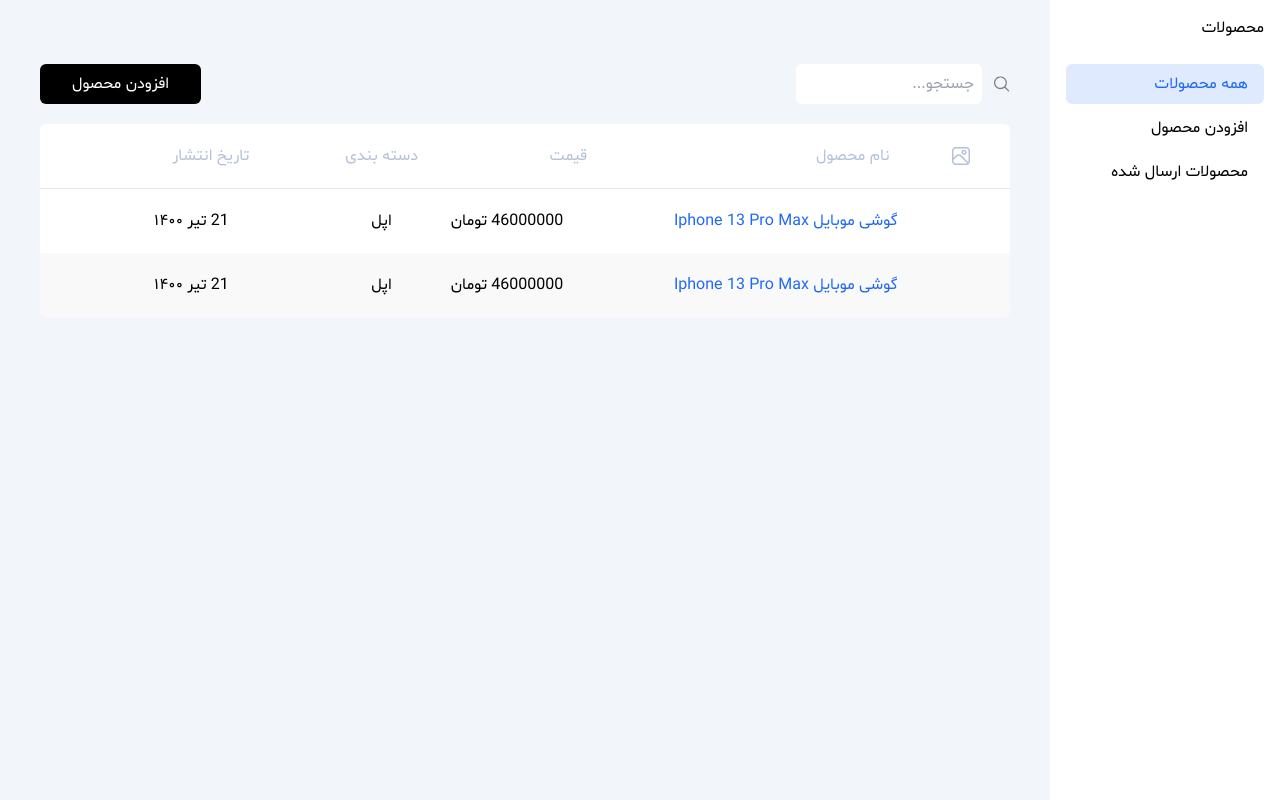
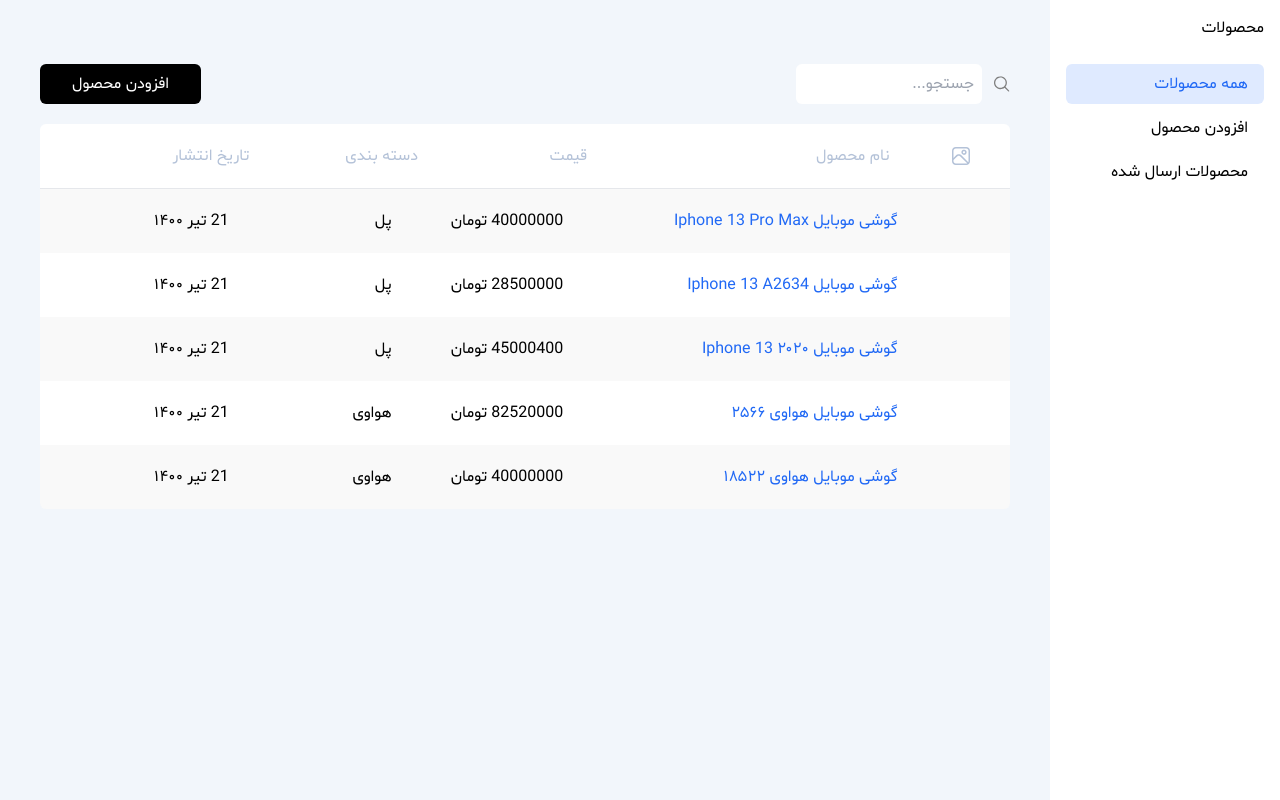
Before and after one commit to mehrabix/login-steps, a Next.js app: page /dashboard in a window 1280 px wide. Built offline with nearby package versions, Linux system fonts and the light colour scheme.

Commit message:
panel left side

```diff
--- a/pages/dashboard.jsx
+++ b/pages/dashboard.jsx
@@ -1,6 +1,59 @@
 import Link from "next/link";
+import Cookies from "js-cookie";
+import { useState, useEffect } from "react";
+import { useRouter } from "next/router";
 
 const dashboard = () => {
+
+    const productData = [
+        {
+            id: 1,
+            name: "گوشی موبایل Iphone 13 Pro Max",
+            price: "40000000 تومان",
+            group: "پل",
+            releaseDate: "21 تیر ۱۴۰۰",
+        },
+        {
+            id: 2,
+            name: "گوشی موبایل Iphone 13 A2634",
+            price: "28500000 تومان",
+            group: "پل",
+            releaseDate: "21 تیر ۱۴۰۰",
+        },
+        {
+            id: 3,
+            name: "گوشی موبایل Iphone 13 ۲۰۲۰",
+            price: "45000400 تومان",
+            group: "پل",
+            releaseDate: "21 تیر ۱۴۰۰",
+        },
+        {
+            id: 4,
+            name: "گوشی موبایل هواوی ۲۵۶۶",
+            price: "82520000 تومان",
+            group: "هواوی",
+            releaseDate: "21 تیر ۱۴۰۰",
+        },
+        {
+            id: 5,
+            name: "گوشی موبایل هواوی ۱۸۵۲۲",
+            price: "40000000 تومان",
+            group: "هواوی",
+            releaseDate: "21 تیر ۱۴۰۰",
+        },
+    ];
+
+
+    useEffect(() => {
+        Cookies.set("productData", JSON.stringify(productData));
+        setProductDataApi(JSON.parse(Cookies.get("productData")));
+
+    }, []);
+
+    const [productDataApi, setProductDataApi] = useState([]);
+
+
+
     return (
         <>
             <div dir="rtl" className="flex w-full font-Shabnam text-right ">
@@ -61,16 +114,23 @@
                                 <div className="w-[19%]">قیمت</div>
                                 <div className="w-[19%]">دسته بندی</div>
                                 <div className="w-[19%]">تاریخ انتشار</div>
+                            </div>
+                            {
+                                productDataApi.map((item,index) => {
+                                    return (
+                                        <>
+                                            <div key={item.id} className={`flex w-full group py-5 pr-28 items-center  ${
+
+
+                                                index % 2 === 0 ? 'bg-[#F9F9F9]' : 'bg-white'
 
 
 
-
-                            </div>
-                            <div className="flex w-full group py-5 pr-28 items-center bg-white">
-                                <p className="w-[39%] text-[#2169F5]">گوشی موبایل Iphone 13 Pro Max</p>
-                                <p className="w-[20%] ">46000000 تومان </p>
-                                <p className="w-[19%] ">اپل </p>
-                                <p className="w-[14%] ">21 تیر ۱۴۰۰ </p>
+                                            }`}>
+                                                <p className="w-[39%] text-[#2169F5]">{ item.name}</p>
+                                                <p className="w-[20%] ">{ item.price} </p>
+                                                <p className="w-[19%] ">{item.group} </p>
+                                                <p className="w-[14%] ">{item.releaseDate} </p>
                                                 <div className=" gap-x-2 hidden group-hover:flex">
                                                     <button>
                                                         <svg width="24" height="24" viewBox="0 0 24 24" fill="none" xmlns="http://www.w3.org/2000/svg">
@@ -103,43 +163,11 @@
 
 
                                             </div>
-                            <div className="flex w-full group py-5 pr-28 items-center bg-[#F9F9F9]">
-                                <p className="w-[39%] text-[#2169F5]">گوشی موبایل Iphone 13 Pro Max</p>
-                                <p className="w-[20%] ">46000000 تومان </p>
-                                <p className="w-[19%] ">اپل </p>
-                                <p className="w-[14%] ">21 تیر ۱۴۰۰ </p>
-                                <div className=" gap-x-2 hidden group-hover:flex">
-                                    <button>
-                                        <svg width="24" height="24" viewBox="0 0 24 24" fill="none" xmlns="http://www.w3.org/2000/svg">
-                                            <g clip-path="url(#clip0_451_204)">
-                                                <path d="M22.853 1.14795C22.1732 0.469151 21.2517 0.0878906 20.291 0.0878906C19.3303 0.0878906 18.4089 0.469151 17.729 1.14795L1.46501 17.412C0.999266 17.8751 0.629977 18.426 0.378513 19.0327C0.127049 19.6395 -0.00159798 20.2901 1.49812e-05 20.947V23C1.49812e-05 23.2652 0.105372 23.5195 0.292908 23.7071C0.480445 23.8946 0.734798 24 1.00001 24H3.05301C3.70978 24.0018 4.36038 23.8734 4.96717 23.6221C5.57396 23.3708 6.12487 23.0016 6.58801 22.536L22.853 6.27095C23.5315 5.59115 23.9126 4.66992 23.9126 3.70945C23.9126 2.74899 23.5315 1.82776 22.853 1.14795ZM5.17401 21.122C4.61002 21.6822 3.84798 21.9977 3.05301 22H2.00001V20.947C1.999 20.5529 2.07617 20.1625 2.22705 19.7984C2.37793 19.4343 2.59953 19.1038 2.87901 18.826L15.222 6.48295L17.522 8.78296L5.17401 21.122ZM21.438 4.85695L18.932 7.36395L16.632 5.06895L19.139 2.56195C19.29 2.41126 19.4693 2.29179 19.6664 2.21036C19.8636 2.12893 20.0749 2.08714 20.2883 2.08738C20.5016 2.08761 20.7128 2.12986 20.9098 2.21172C21.1069 2.29357 21.2858 2.41343 21.4365 2.56445C21.5872 2.71547 21.7067 2.8947 21.7881 3.09189C21.8695 3.28908 21.9113 3.50038 21.9111 3.71372C21.9109 3.92706 21.8686 4.13827 21.7867 4.33529C21.7049 4.5323 21.585 4.71126 21.434 4.86195L21.438 4.85695Z" fill="#2169F5" />
-                                            </g>
-                                            <defs>
-                                                <clipPath id="clip0_451_204">
-                                                    <rect width="24" height="24" fill="white" />
-                                                </clipPath>
-                                            </defs>
-                                        </svg>
+                        </>
+                                    )
+                                })
+                         }
 
-                                    </button>
-                                    <button><svg width="24" height="24" viewBox="0 0 24 24" fill="none" xmlns="http://www.w3.org/2000/svg">
-                                        <g clip-path="url(#clip0_451_206)">
-                                            <path d="M21 4H17.9C17.6679 2.87141 17.0538 1.85735 16.1613 1.12872C15.2687 0.40009 14.1522 0.00145452 13 0L11 0C9.8478 0.00145452 8.73132 0.40009 7.83875 1.12872C6.94618 1.85735 6.3321 2.87141 6.1 4H3C2.73478 4 2.48043 4.10536 2.29289 4.29289C2.10536 4.48043 2 4.73478 2 5C2 5.26522 2.10536 5.51957 2.29289 5.70711C2.48043 5.89464 2.73478 6 3 6H4V19C4.00159 20.3256 4.52888 21.5964 5.46622 22.5338C6.40356 23.4711 7.67441 23.9984 9 24H15C16.3256 23.9984 17.5964 23.4711 18.5338 22.5338C19.4711 21.5964 19.9984 20.3256 20 19V6H21C21.2652 6 21.5196 5.89464 21.7071 5.70711C21.8946 5.51957 22 5.26522 22 5C22 4.73478 21.8946 4.48043 21.7071 4.29289C21.5196 4.10536 21.2652 4 21 4ZM11 2H13C13.6203 2.00076 14.2251 2.19338 14.7316 2.55144C15.2381 2.90951 15.6214 3.41549 15.829 4H8.171C8.37858 3.41549 8.7619 2.90951 9.26839 2.55144C9.77488 2.19338 10.3797 2.00076 11 2ZM18 19C18 19.7956 17.6839 20.5587 17.1213 21.1213C16.5587 21.6839 15.7957 22 15 22H9C8.20435 22 7.44129 21.6839 6.87868 21.1213C6.31607 20.5587 6 19.7956 6 19V6H18V19Z" fill="#CE1515" />
-                                            <path d="M10 18C10.2652 18 10.5196 17.8946 10.7071 17.7071C10.8946 17.5196 11 17.2652 11 17V11C11 10.7348 10.8946 10.4804 10.7071 10.2929C10.5196 10.1054 10.2652 10 10 10C9.73478 10 9.48043 10.1054 9.29289 10.2929C9.10536 10.4804 9 10.7348 9 11V17C9 17.2652 9.10536 17.5196 9.29289 17.7071C9.48043 17.8946 9.73478 18 10 18Z" fill="#CE1515" />
-                                            <path d="M14 18C14.2652 18 14.5196 17.8946 14.7071 17.7071C14.8947 17.5196 15 17.2652 15 17V11C15 10.7348 14.8947 10.4804 14.7071 10.2929C14.5196 10.1054 14.2652 10 14 10C13.7348 10 13.4804 10.1054 13.2929 10.2929C13.1054 10.4804 13 10.7348 13 11V17C13 17.2652 13.1054 17.5196 13.2929 17.7071C13.4804 17.8946 13.7348 18 14 18Z" fill="#CE1515" />
-                                        </g>
-                                        <defs>
-                                            <clipPath id="clip0_451_206">
-                                                <rect width="24" height="24" fill="white" />
-                                            </clipPath>
-                                        </defs>
-                                    </svg>
-</button>
-                                </div>
-
-
-
-                            </div>
                         </div>
                     </div>
 
```
Lines whose indentation alone changed are shown as unchanged.
